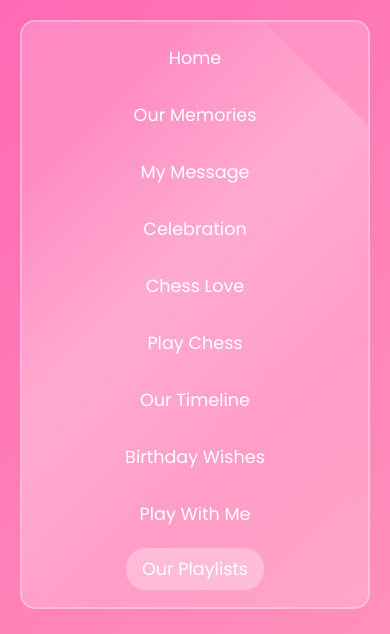
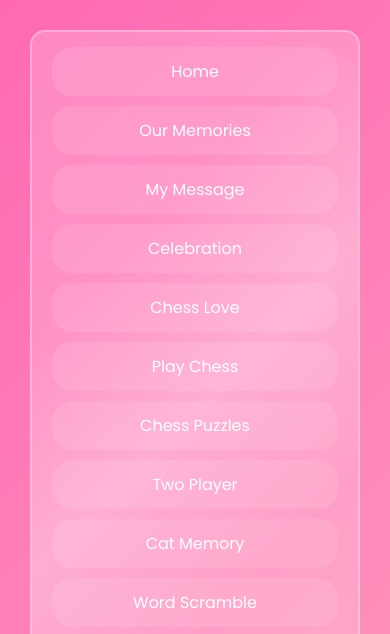
Before and after one commit to aryan050704/bhumibirthday2025, a plain HTML site: page music.html in a window 390 px wide. Shown: the top 634 px of the page. Drawn offline with Linux system fonts and the light colour scheme.

Commit message:
Updated navigation bar across all pages for consistent navigation experience

```diff
--- a/music.html
+++ b/music.html
@@ -147,6 +147,10 @@
                 <a href="celebration.html">Celebration</a>
                 <a href="chess.html">Chess Love</a>
                 <a href="chessgame.html">Play Chess</a>
+                <a href="chesspuzzle.html">Chess Puzzles</a>
+                <a href="twoplayer.html">Two Player</a>
+                <a href="catmemory.html">Cat Memory</a>
+                <a href="wordscramble.html">Word Scramble</a>
                 <a href="timeline.html">Our Timeline</a>
                 <a href="wishes.html">Birthday Wishes</a>
                 <a href="play.html">Play With Me</a>
--- a/styles.css
+++ b/styles.css
@@ -44,7 +44,9 @@
     border-radius: 15px;
     margin-bottom: 30px;
     border: 2px solid rgba(255, 255, 255, 0.3);
-    position: relative;
+    position: sticky;
+    top: 20px;
+    z-index: 1000;
     overflow: hidden;
 }
 
@@ -71,19 +73,24 @@
 .nav-links {
     display: flex;
     justify-content: center;
-    gap: 30px;
+    gap: 15px;
     flex-wrap: wrap;
+    padding: 0 20px;
+    max-width: 1200px;
+    margin: 0 auto;
 }
 
 .nav-links a {
     color: #fff;
     text-decoration: none;
-    font-size: 1.1rem;
+    font-size: 1rem;
     padding: 8px 16px;
     border-radius: 20px;
     transition: all 0.3s ease;
     position: relative;
     overflow: hidden;
+    white-space: nowrap;
+    background: rgba(255, 255, 255, 0.1);
 }
 
 .nav-links a::after {
@@ -103,6 +110,7 @@
 .nav-links a:hover, .nav-links a.active {
     background: rgba(255, 255, 255, 0.3);
     transform: translateY(-2px);
+    box-shadow: 0 4px 15px rgba(0, 0, 0, 0.1);
 }
 
 .hero {
@@ -287,10 +295,22 @@
         font-size: 1.2rem;
     }
 
+    .navbar {
+        position: relative;
+        top: 0;
+        margin: 10px;
+    }
+
     .nav-links {
         flex-direction: column;
         align-items: center;
-        gap: 15px;
+        gap: 10px;
+    }
+
+    .nav-links a {
+        width: 100%;
+        text-align: center;
+        padding: 12px;
     }
 
     .cta-buttons {
```
Also changed, not shown: chessgame.html (+5 -0 lines), index.html (+10 -6 lines).
